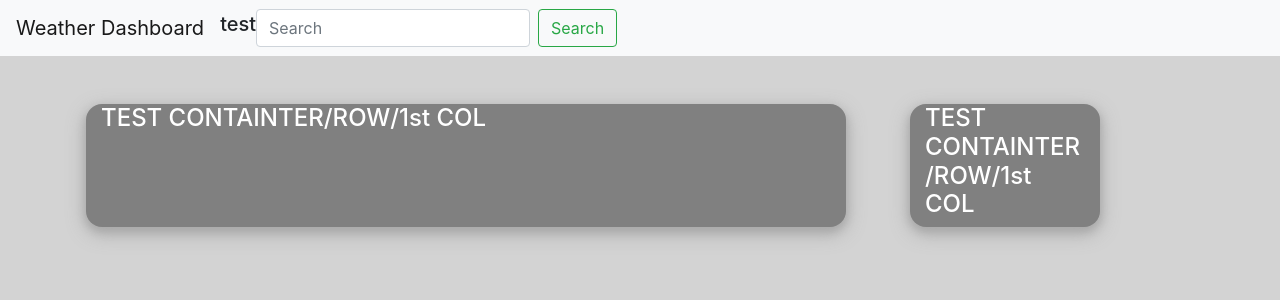
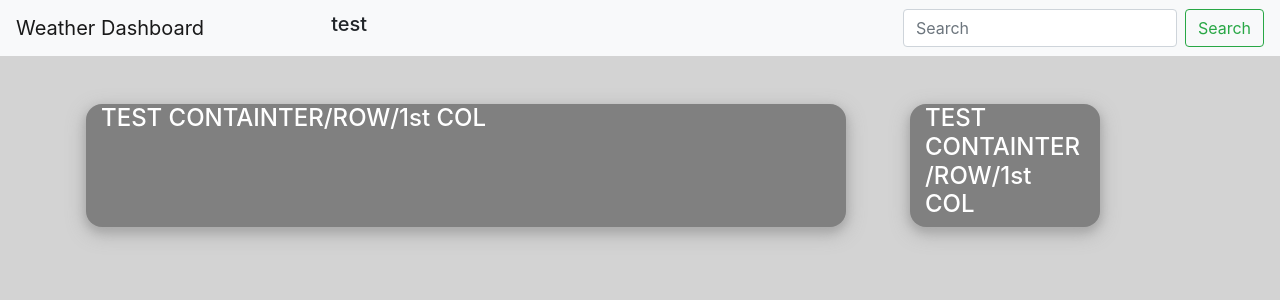
Before and after one commit to missjody/Weather-Dashboard-in-React, a Next.js app: page / in a window 1280 px wide. Shown: the top 300 px of the page. Built offline with nearby package versions, Linux system fonts and the light colour scheme.

Commit message:
sat up .env

```diff
--- a/components/CurrentCity.module.css
+++ b/components/CurrentCity.module.css
@@ -1,4 +1,5 @@
 .custom {
  padding-left: 1rem;
  padding-right: 1rem;
+ margin-left: 5rem;
 }
--- a/components/currentCity.js
+++ b/components/currentCity.js
@@ -6,6 +6,8 @@
 
 import React from 'react';
 import {Container, Row, Col, Navbar, Nav, NavDropdown, Form, FormControl, Button} from 'react-bootstrap';
+import styles from "./CurrentCity.module.css"
+
 
 const CurrentCity = () => {
     // if (city) {
@@ -16,8 +18,8 @@
     // } else {
         return (
         //display nothing
-        <Row>
-            <Col>
+        <Row className={styles.custom}>
+            <Col >
                 <h5> test </h5>
             </Col>
         </Row>
--- a/pages/_app.js
+++ b/pages/_app.js
@@ -1,5 +1,7 @@
 import 'bootstrap/dist/css/bootstrap.min.css';
 import '../styles/globals.css'
+
+// console.log("TEST KEY", process.env.REACT_APP_WEATHER_API_KEY)
 
 function MyApp({ Component, pageProps }) {
   return <Component {...pageProps} />
--- a/pages/index.js
+++ b/pages/index.js
@@ -11,6 +11,8 @@
 // DO WE DO OUR ASYNC CALLS HERE AND THEN PASS THEM AS PROPS TO EACH OF THE COMPONENTS??
 
 // ON LOAD ASK FOR PERMISSION TO GRAB CURRENT LOCATION TO DISPLAY THAT LOCATIONS WEATHER
+
+// console.log("INDEX API KEY", process.env.REACT_APP_WEATHER_API_KEY)
 
 export default function Home() {
 
@@ -38,18 +40,18 @@
 
       <Navbar sticky="top" bg="light" expand="lg">
         <Navbar.Brand href="#home">Weather Dashboard</Navbar.Brand>
+          <CurrentCity  />
         <Navbar.Toggle aria-controls="basic-navbar-nav" />
-        <Navbar.Collapse id="basic-navbar-nav">
+        <Navbar.Collapse id="basic-navbar-nav" className="justify-content-end">
 
           {/* VVVVVVVVVVVVVVVVVVVVVVVVVVVVVVVVVVVVVVVVVVVVVVVVVVVVVVV */}
           {/* PUT THE CURRENT CITY HERE WHEN CURRENT CITY HAS A VALUE */}
           {/* VVVVVVVVVVVVVVVVVVVVVVVVVVVVVVVVVVVVVVVVVVVVVVVVVVVVVVV */}
           {/* city={city} */}
-          <CurrentCity  />
 
 
 
-          <Form inline >
+          <Form inline  >
             <FormControl type="text" placeholder="Search" className="mr-sm-2" />
             <Button variant="outline-success">Search</Button>
           </Form>
```
Also changed, not shown: next.config.js (added, +7 -0 lines), 1 other file (tests, documents, lock files or other folders).
